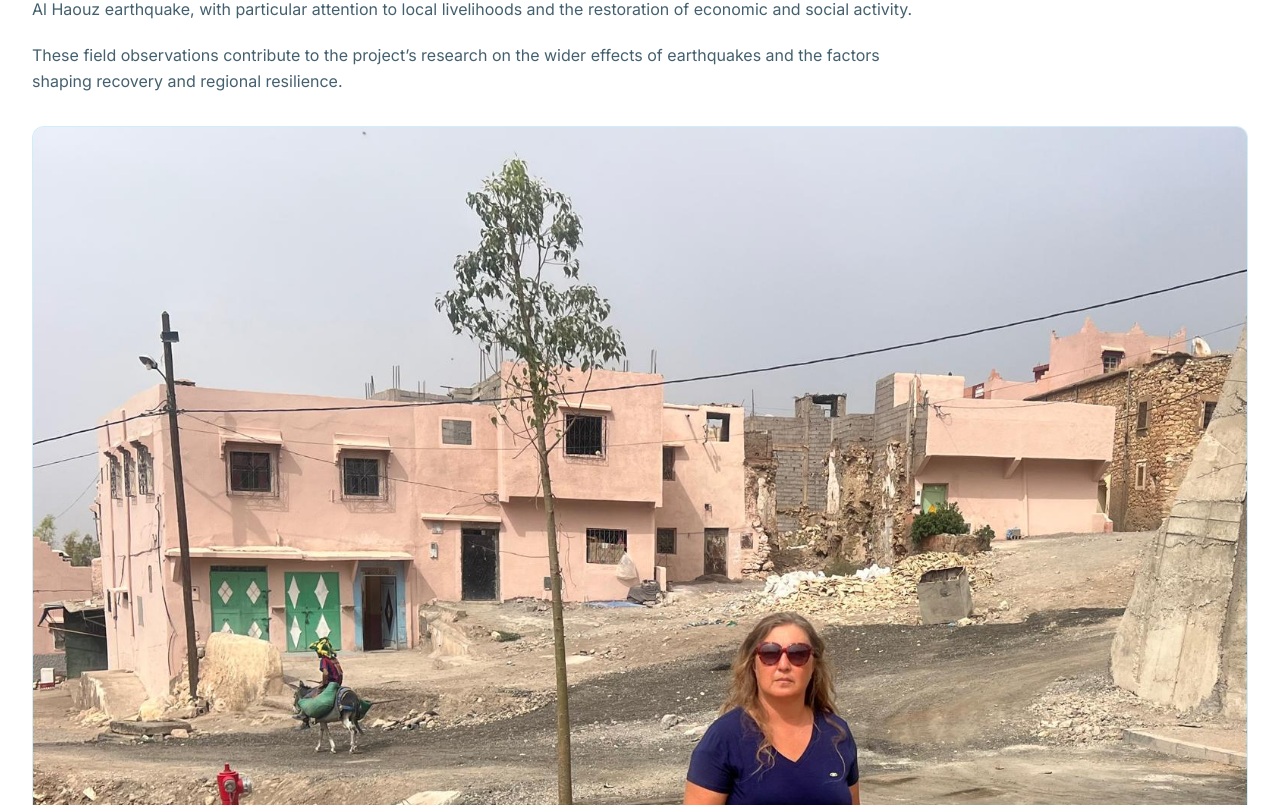
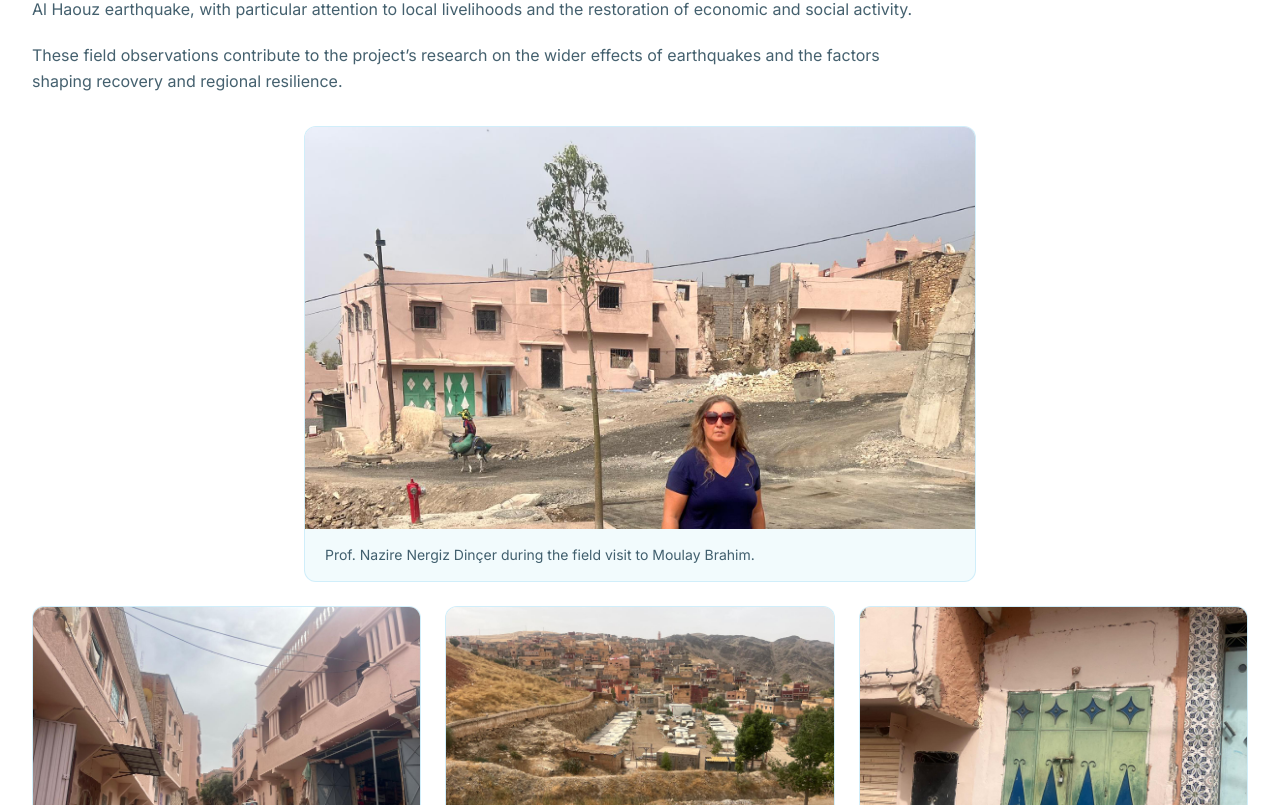
Before and after one commit to pinarci/beyond-epicenters-website, a Next.js app: page /media in a window 1280 px wide. Shown: the part 6955-7760 px from the top of the page. Built offline with nearby package versions, Linux system fonts and the light colour scheme.

Commit message:
Reduce field visit lead photo width

```diff
--- a/components/MoulayBrahimUpdate.tsx
+++ b/components/MoulayBrahimUpdate.tsx
@@ -53,9 +53,9 @@ export default function MoulayBrahimUpdate({ compact = false }: { compact?: bool
       </div>
       <div className="grid items-start gap-6 sm:grid-cols-2 lg:grid-cols-3">
         {photos.map((photo, index) => (
-          <figure key={photo.file} className={`overflow-hidden rounded-xl border border-logo-sky/40 bg-ice-blue ${index === 0 ? 'sm:col-span-2 lg:col-span-3' : ''}`}>
+          <figure key={photo.file} className={`overflow-hidden rounded-xl border border-logo-sky/40 bg-ice-blue ${index === 0 ? 'mx-auto w-full max-w-2xl sm:col-span-2 lg:col-span-3' : ''}`}>
             <a href={`${base}/${photo.file}`} target="_blank" rel="noopener noreferrer" aria-label={`Open photo: ${photo.caption} (new tab)`} className="block focus-visible:outline focus-visible:outline-2 focus-visible:outline-logo-purple">
-              <Image src={`${base}/${photo.file}`} alt={photo.alt} width={photo.width} height={photo.height} className="h-auto w-full" sizes={index === 0 ? '(min-width: 1280px) 1280px, 100vw' : '(min-width: 1024px) 33vw, (min-width: 640px) 50vw, 100vw'} />
+              <Image src={`${base}/${photo.file}`} alt={photo.alt} width={photo.width} height={photo.height} className="h-auto w-full" sizes={index === 0 ? '(min-width: 768px) 672px, 100vw' : '(min-width: 1024px) 33vw, (min-width: 640px) 50vw, 100vw'} />
             </a>
             <figcaption className="px-5 py-4 text-sm text-slate-navy/75">{photo.caption}</figcaption>
           </figure>
```
